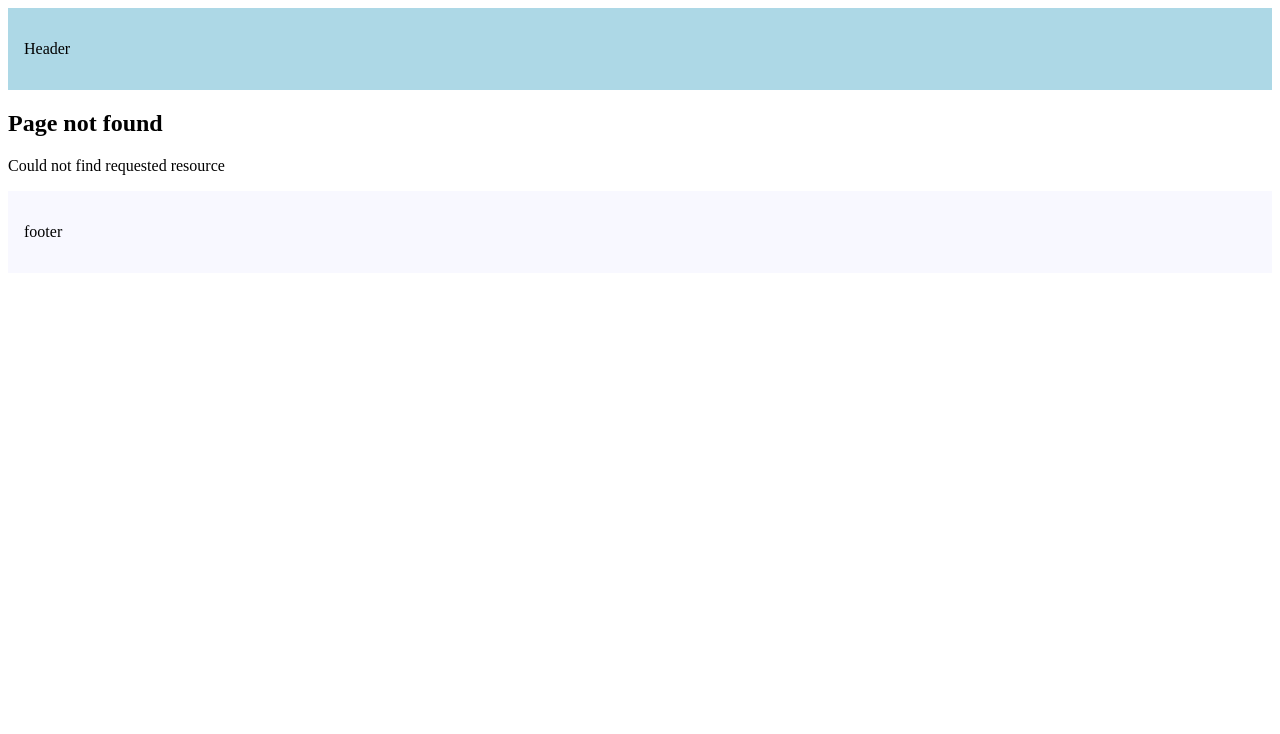
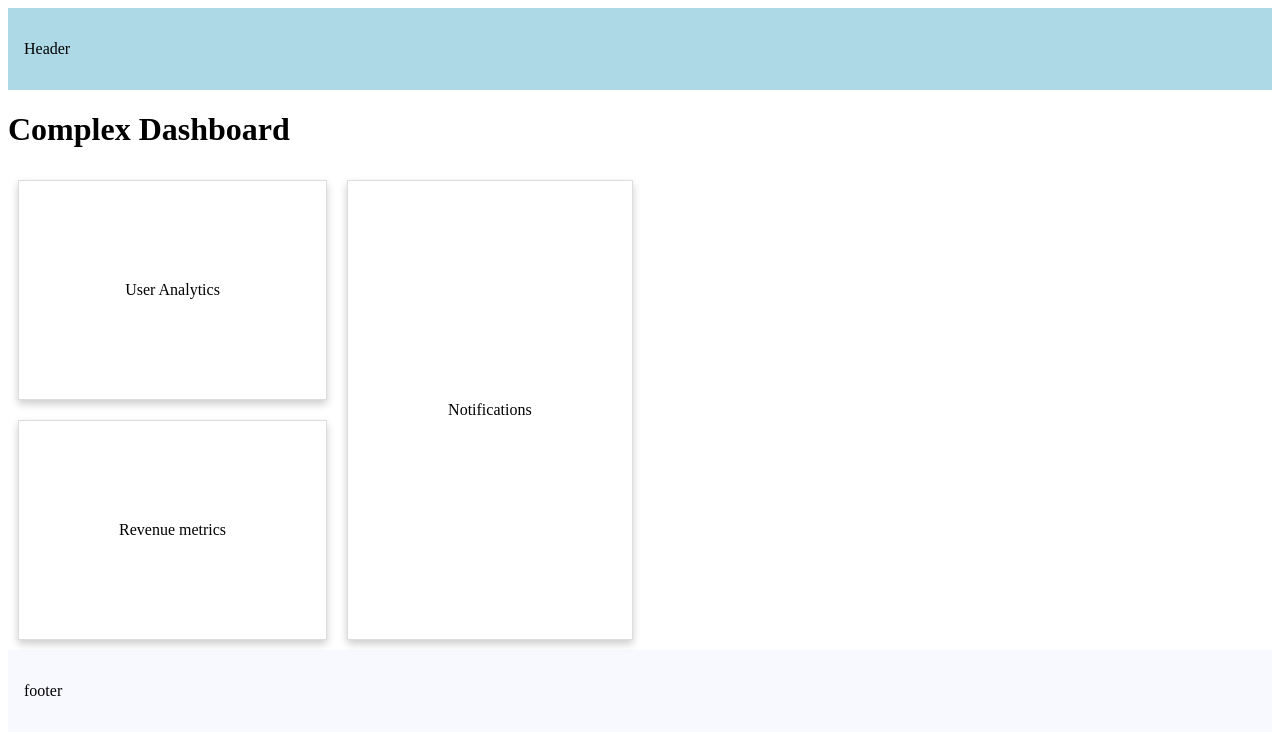
Before and after one commit to LinasData/next, a Next.js app: page /complex-dashboard in a window 1280 px wide. Before the commit this address had no page. Shown: the top 734 px of the page. Built offline with nearby package versions, Linux system fonts and the light colour scheme.

Commit message:
feat: :sparkles: parralel routes introduced

```diff
--- /dev/null
+++ b/src/app/complex-dashboard/@notifications/page.tsx
@@ -0,0 +1,5 @@
+import Card from "@/components/card";
+
+export default function Notifications() {
+    return <Card>Notifications</Card>;
+}
--- /dev/null
+++ b/src/app/complex-dashboard/@revenue/page.tsx
@@ -0,0 +1,5 @@
+import Card from "@/components/card";
+
+export default function Revenue() {
+    return <Card>Revenue metrics</Card>;
+}
--- /dev/null
+++ b/src/app/complex-dashboard/@users/page.tsx
@@ -0,0 +1,5 @@
+import Card from "@/components/card";
+
+export default function Users() {
+    return <Card>User Analytics</Card>;
+}
--- /dev/null
+++ b/src/app/complex-dashboard/layout.tsx
@@ -0,0 +1,24 @@
+export default function DashboardLayout({
+    children,
+    users,
+    revenue,
+    notifications,
+}: {
+    children: React.ReactNode;
+    users: React.ReactNode;
+    revenue: React.ReactNode;
+    notifications: React.ReactNode;
+}) {
+    return (
+        <div>
+            <div>{children}</div>
+            <div style={{ display: "flex" }}>
+                <div style={{ display: "flex", flexDirection: "column" }}>
+                    <div>{users}</div>
+                    <div>{revenue}</div>
+                </div>
+                <div style={{ display: "flex", flex: 1 }}>{notifications}</div>
+            </div>
+        </div>
+    );
+}
--- /dev/null
+++ b/src/app/complex-dashboard/page.tsx
@@ -0,0 +1,3 @@
+export default function ComplexDashBoardPage() {
+    return <h1>Complex Dashboard</h1>;
+}
--- /dev/null
+++ b/src/components/card.tsx
@@ -0,0 +1,15 @@
+const Card = ({ children }: { children: React.ReactNode }) => {
+    const cardStyle = {
+        padding: "100px",
+        margin: "10px",
+        boxShadow: "0 4px 8px 0 rgba(0, 0, 0, 0.2)",
+        border: "1px solid #ddd",
+        display: "flex",
+        justifyContent: "center",
+        alignItems: "center",
+    };
+
+    return <div style={cardStyle}>{children}</div>;
+};
+
+export default Card;
```
